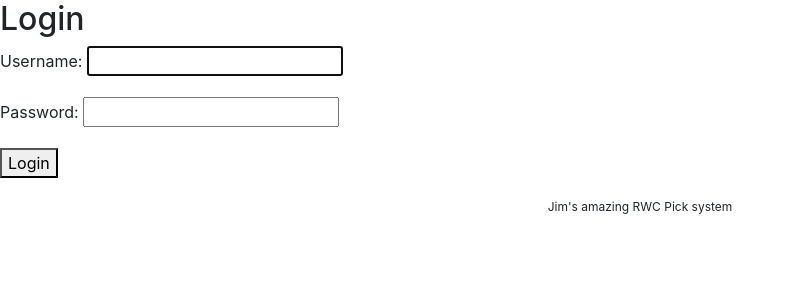
After one commit to Jimboeri/rwc19, a Django app: page /accounts/login/ in a window 1280 px wide. The commit adds this page. Shown: the top 300 px of the page, without its empty margins (0-795 px from the left). Run offline with Django 3.2, Linux system fonts and the light colour scheme; some libraries are stand-ins or nearby versions.

Commit message:
Monday update

```diff
--- a/swim/rwc19/models.py
+++ b/swim/rwc19/models.py
@@ -29,6 +29,9 @@ class Team(models.Model):
     descr = models.TextField(blank=True, null=True)
     pool = models.CharField(max_length=1, blank=True, null=True)
 
+    class Meta:
+        ordering = ["teamID"]
+
     def __str__(self):
         return self.teamID
 
@@ -40,6 +43,9 @@ class Game(models.Model):
     score2 = models.IntegerField(default=0, help_text="Score of 2nd team")
     started = models.BooleanField(default=False)
     finished = models.BooleanField(default=False)
+
+    class Meta:
+        ordering = ["gamedate"]
 
     def __str__(self):
         return("{} v {}".format(self.Team1, self.Team2))
--- a/swim/rwc19/static/rwc19/style.css
+++ b/swim/rwc19/static/rwc19/style.css
@@ -65,7 +65,7 @@ body {
 
 
 .logo {
-  max-width: 30%;
+  max-width: 15%;
   padding: 10px 10px 10px 10px;
 }
 
@@ -74,7 +74,7 @@ body {
 }
 
 .heading_text {
-  font-size: 2vw;
+  font-size: 4vw;
   font-weight: bold;
 }
 
--- /dev/null
+++ b/swim/rwc19/templates/registration/base.html
@@ -0,0 +1,36 @@
+{% load static %}
+<!doctype html>
+<html>
+  <head>
+    <meta name="viewport" content="width=device-width" />
+    <meta http-equiv="Content-Type" content="text/html; charset=UTF-8" />
+    <link rel="stylesheet" href="{% static "rwc19/style.css" %}">
+    <link rel="stylesheet" href="https://maxcdn.bootstrapcdn.com/bootstrap/4.3.1/css/bootstrap.min.css">
+    <script src="https://ajax.googleapis.com/ajax/libs/jquery/3.4.0/jquery.min.js"></script>
+    <script src="https://cdnjs.cloudflare.com/ajax/libs/popper.js/1.14.7/umd/popper.min.js"></script>
+    <s2cript src="https://maxcdn.bootstrapcdn.com/bootstrap/4.3.1/js/bootstrap.min.js"></script>
+    {% block pagerefresh %}<meta http-equiv="refresh" content="3600">{% endblock %}
+    <title>
+	    {% block title %}
+        Openwater swimmers RWC 2019 competition
+      {% endblock %}
+    </title>
+  </head>
+  <body class="rwc_background">
+    {% block web-body %}
+        RWC 19
+    {% endblock %}
+    <!-- START FOOTER -->
+    <div class="footer">
+      <table class="footer">
+        <tr>
+          <td class="content-block">
+            <span class="apple-link">Jim's amazing RWC Pick system</span>
+          </td>
+        </tr>
+      </table>
+    </div>
+<!-- END FOOTER -->
+</div>
+</body>
+</html>
--- /dev/null
+++ b/swim/rwc19/templates/registration/login.html
@@ -0,0 +1,14 @@
+{% extends "registration/base.html" %}
+<!-- templates/registration/login.html -->
+{% block title %}
+Openwater swimmers RWC 2019 competition
+{% endblock %}
+
+{% block web-body %}
+<h2>Login</h2>
+<form method="post">
+  {% csrf_token %}
+  {{ form.as_p }}
+  <button type="submit">Login</button>
+</form>
+{% endblock %}
--- a/swim/rwc19/templates/rwc19/base.html
+++ b/swim/rwc19/templates/rwc19/base.html
@@ -20,9 +20,9 @@
     <div class="container-fluid">
       <div id="logged_in">
         {% if user.is_authenticated %}
-          Hi {{ user.username|capfirst }}
+          Hi {{ user.username|capfirst }} <a href="{% url 'logout' %}">logout</a>
         {% else %}
-          Not logged in
+          <a href="{% url 'login' %}">login</a>
         {% endif %}
       </div>
       <div id="pg_header">
--- a/swim/rwc19/templates/rwc19/index.html
+++ b/swim/rwc19/templates/rwc19/index.html
@@ -40,7 +40,7 @@ Openwater swimmers RWC 2019 competition
     {% if playerList %}
       <div class="list-group">
       {% for player in playerList%}
-         <p>{{ player.user.username }} - Points {{ player.totalPoints }}</p>
+         <p><a href="{% url 'rwc19:playerDets' player.user.id %}">{{ player.user.username }}</a> - Points {{ player.totalPoints }}</p>
       {% endfor %}
       </div>
     {% else %}
--- a/swim/rwc19/urls.py
+++ b/swim/rwc19/urls.py
@@ -7,8 +7,8 @@ app_name='rwc19'
 urlpatterns = [
     path('', views.index, name='index'),
     path('accounts/', include('django.contrib.auth.urls')),
-    #path('', views.IndexView.as_view(), name='index'),
     path('pickupdate/', views.makePicks, name='pickUpdate'),
+    path('player/<int:player_id>', views.playerDets, name='playerDets')
     #path('gateway/<int:gateway_ref>/', views.gatewayDetail, name='gatewayDetail'),
     #path('node/update/<int:node_ref>/', views.nodeUpdate, name='nodeUpdate'),
     #path('node/modupdate/<int:node_ref>/', views.nodeModNotify, name='nodeModNotify'),
--- a/swim/swim/urls.py
+++ b/swim/swim/urls.py
@@ -19,4 +19,5 @@ from django.urls import path,  include
 urlpatterns = [
     path('rwc19/', include('rwc19.urls')),
     path('admin/', admin.site.urls),
+    path('accounts/', include('django.contrib.auth.urls')),
 ]
```
Also changed, not shown: swim/rwc19/templates/rwc19/playerDets.html (added, +30 -0 lines), swim/rwc19/views.py (+7 -0 lines), swim/swim/settings.py (+10 -1 lines).
